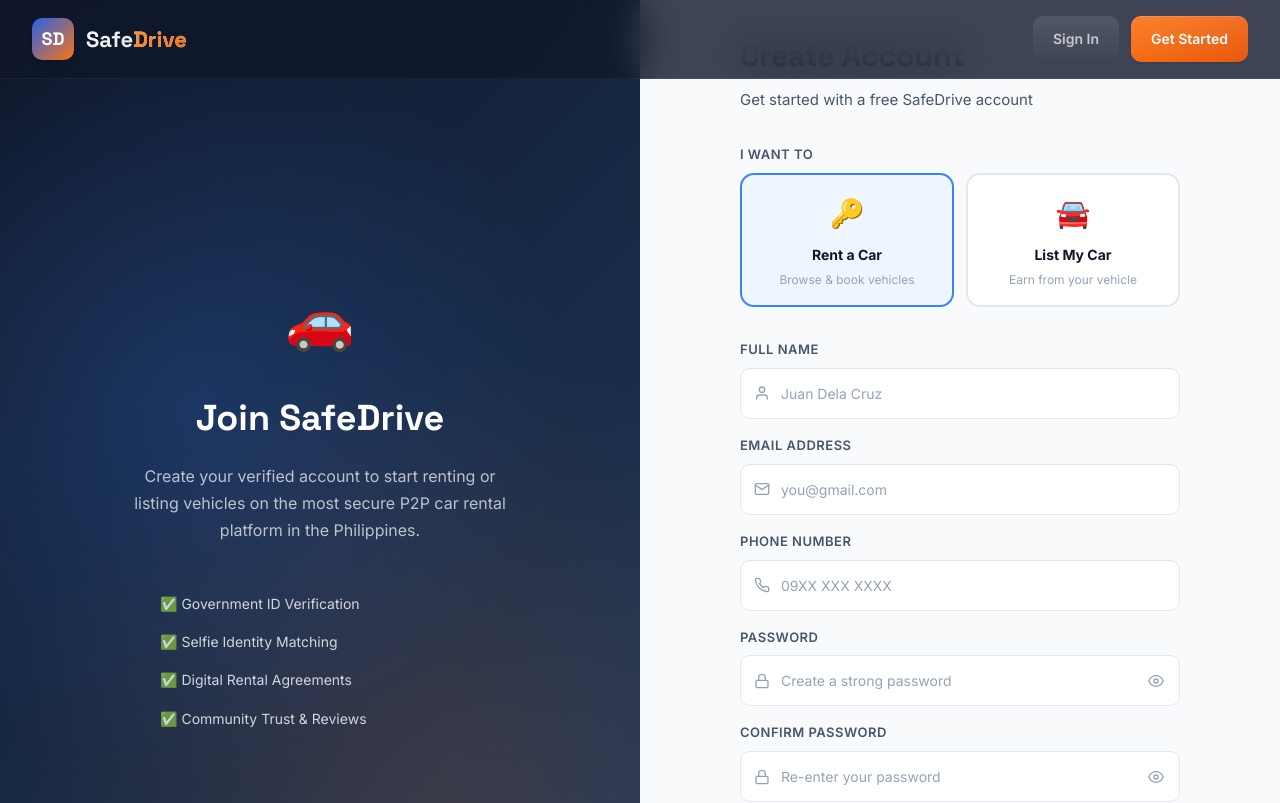
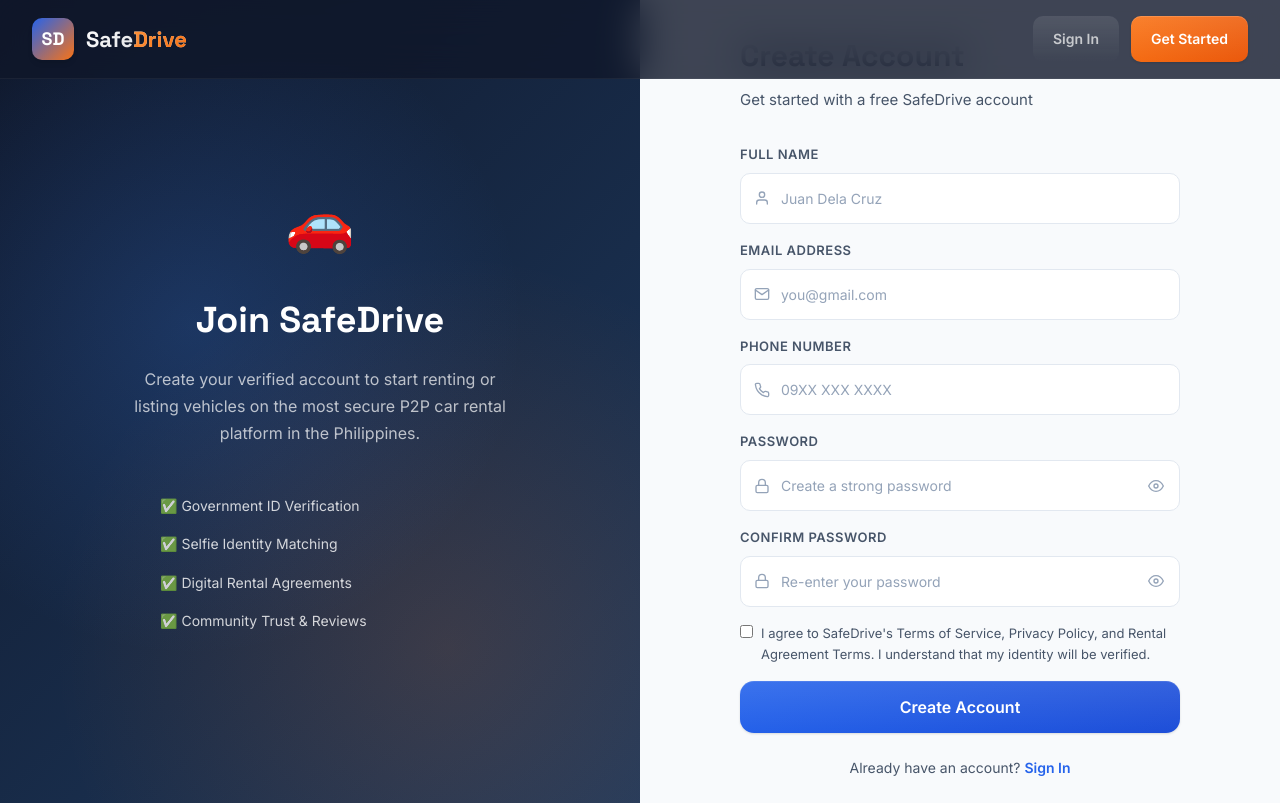
Before and after one commit to AzuAizawa/safedrive, a React (Vite) app: page /register in a window 1280 px wide. Shown: the top 803 px of the page. Built offline with nearby package versions, Linux system fonts and the light colour scheme.

Commit message:
feat: add brand/model delete, simplify roles to user/verified/admin, fix remaining rentee/renter refs

```diff
--- a/src/components/Navbar.jsx
+++ b/src/components/Navbar.jsx
@@ -106,7 +106,7 @@ export default function Navbar() {
                                         {profile?.verification_status || 'pending'}
                                     </span>
                                     <span className="badge badge-info" style={{ display: 'inline-flex' }}>
-                                        {profile?.role || 'rentee'}
+                                        {profile?.role === 'user' ? 'Not Verified' : profile?.role === 'verified' ? 'Verified' : profile?.role || 'user'}
                                     </span>
                                 </div>
                             </div>
--- a/src/context/AuthContext.jsx
+++ b/src/context/AuthContext.jsx
@@ -105,7 +105,7 @@ export function AuthProvider({ children }) {
                     setProfile({
                         id: user.id,
                         full_name: user.user_metadata?.full_name || user.email?.split('@')[0] || 'User',
-                        role: user.user_metadata?.role || 'rentee',
+                        role: user.user_metadata?.role || 'user',
                         verification_status: 'pending',
                         email: user.email,
                     });
@@ -146,7 +146,7 @@ export function AuthProvider({ children }) {
                 emailRedirectTo: redirectUrl,
                 data: {
                     full_name: sanitizedName,
-                    role: role || 'rentee',
+                    role: role || 'user',
                     phone: phone,
                 },
             },
@@ -155,7 +155,7 @@ export function AuthProvider({ children }) {
         if (!error) {
             logSecurityEvent('auth.register', `New user registered: ${email}`, {
                 severity: 'info',
-                metadata: { role: role || 'rentee' },
+                metadata: { role: role || 'user' },
             });
         }
 
@@ -270,11 +270,10 @@ export function AuthProvider({ children }) {
         fetchProfile: () => user && fetchProfile(user.id),
         isAdmin: profile?.role === 'admin',
         isSuperAdmin: profile?.role === 'super_admin',
-        isRenter: profile?.role === 'renter',    // Vehicle owner who lists cars
-        isRentee: profile?.role === 'rentee',     // Person who rents cars
-        isVerified: profile?.verification_status === 'verified',
-        // Legacy aliases for backward compat during transition
-        isOwner: profile?.role === 'renter',
+        isVerified: profile?.role === 'verified' || profile?.role === 'admin',
+        isRenter: profile?.role === 'verified' || profile?.role === 'admin',  // Verified users can list cars
+        isRentee: profile?.role === 'verified' || profile?.role === 'admin',  // Verified users can rent cars
+        isOwner: profile?.role === 'verified' || profile?.role === 'admin',   // Alias
     };
 
     return (
--- a/src/pages/admin/AdminPanel.jsx
+++ b/src/pages/admin/AdminPanel.jsx
@@ -1,7 +1,7 @@
 import { useEffect, useState } from 'react';
 import { supabase } from '../../lib/supabase';
 import { useAuth } from '../../context/AuthContext';
-import { FiUsers, FiTruck, FiCalendar, FiShield, FiCheck, FiX, FiEye, FiSearch, FiImage, FiPlus, FiToggleLeft, FiToggleRight, FiAlertCircle, FiClock } from 'react-icons/fi';
+import { FiUsers, FiTruck, FiCalendar, FiShield, FiCheck, FiX, FiEye, FiSearch, FiImage, FiPlus, FiToggleLeft, FiToggleRight, FiAlertCircle, FiClock, FiTrash2 } from 'react-icons/fi';
 import toast from 'react-hot-toast';
 import BackButton from '../../components/BackButton';
 
@@ -169,9 +169,38 @@ export default function AdminPanel() {
         } catch (err) { toast.error('Failed to update model'); }
     };
 
+    const deleteBrand = async (brandId, brandName) => {
+        const modelCount = carModels.filter(m => m.brand_id === brandId).length;
+        const msg = modelCount > 0
+            ? `Delete "${brandName}" and its ${modelCount} model(s)? This cannot be undone.`
+            : `Delete "${brandName}"? This cannot be undone.`;
+        if (!window.confirm(msg)) return;
+        try {
+            if (modelCount > 0) {
+                const { error: modelsErr } = await supabase.from('car_models').delete().eq('brand_id', brandId);
+                if (modelsErr) throw modelsErr;
+            }
+            const { error } = await supabase.from('car_brands').delete().eq('id', brandId);
+            if (error) throw error;
+            toast.success(`"${brandName}" deleted`);
+            if (selectedBrandId === brandId) setSelectedBrandId('');
+            fetchCatalog();
+        } catch (err) { toast.error('Failed to delete brand. It may be referenced by vehicles.'); }
+    };
+
+    const deleteModel = async (modelId, modelName) => {
+        if (!window.confirm(`Delete model "${modelName}"? This cannot be undone.`)) return;
+        try {
+            const { error } = await supabase.from('car_models').delete().eq('id', modelId);
+            if (error) throw error;
+            toast.success(`"${modelName}" deleted`);
+            fetchCatalog();
+        } catch (err) { toast.error('Failed to delete model. It may be referenced by vehicles.'); }
+    };
+
     // ===== COMPUTED =====
     const handleViewUser = (u) => { setSelectedUser(u); fetchUserDocs(u.id); };
-    const getRoleBadgeClass = (role) => ({ admin: 'badge-error', renter: 'badge-success', rentee: 'badge-info' }[role] || 'badge-neutral');
+    const getRoleBadgeClass = (role) => ({ admin: 'badge-error', verified: 'badge-success', user: 'badge-info' }[role] || 'badge-neutral');
     const getStatusBadge = (status) => ({ verified: 'badge-success', submitted: 'badge-pending', rejected: 'badge-error' }[status] || 'badge-neutral');
     const filteredCatalogModels = selectedBrandId ? carModels.filter(m => m.brand_id === selectedBrandId) : carModels;
 
@@ -204,7 +233,7 @@ export default function AdminPanel() {
                     </div>
                 </div>
             </td>
-            <td><span className={`badge ${getRoleBadgeClass(u.role)}`}>{u.role}</span></td>
+            <td><span className={`badge ${getRoleBadgeClass(u.role)}`}>{u.role === 'user' ? 'Not Verified' : u.role}</span></td>
             <td><span className={`badge ${getStatusBadge(u.verification_status)}`}>{u.verification_status || 'none'}</span></td>
             <td style={{ fontSize: 13 }}>{new Date(u.created_at).toLocaleDateString()}</td>
             <td>
@@ -498,6 +527,9 @@ export default function AdminPanel() {
                                             <button className="btn btn-ghost btn-sm" onClick={(e) => { e.stopPropagation(); toggleBrandActive(brand.id, brand.is_active); }} style={{ color: brand.is_active ? 'var(--success-500)' : 'var(--neutral-400)' }}>
                                                 {brand.is_active ? <FiToggleRight size={18} /> : <FiToggleLeft size={18} />}
                                             </button>
+                                            <button className="btn btn-ghost btn-sm" onClick={(e) => { e.stopPropagation(); deleteBrand(brand.id, brand.name); }} style={{ color: 'var(--error-400)' }} title="Delete brand">
+                                                <FiTrash2 size={15} />
+                                            </button>
                                         </div>
                                     ))}
                                 </div>
@@ -536,9 +568,14 @@ export default function AdminPanel() {
                                                     <td><span className="badge badge-info">{m.body_type}</span></td>
                                                     <td><span className={`badge ${m.is_active ? 'badge-success' : 'badge-neutral'}`}>{m.is_active ? 'Active' : 'Inactive'}</span></td>
                                                     <td>
-                                                        <button className="btn btn-ghost btn-sm" onClick={() => toggleModelActive(m.id, m.is_active)} style={{ color: m.is_active ? 'var(--success-500)' : 'var(--neutral-400)' }}>
-                                                            {m.is_active ? <FiToggleRight size={16} /> : <FiToggleLeft size={16} />}
-                                                        </button>
+                                                        <div style={{ display: 'flex', gap: 4 }}>
+                                                            <button className="btn btn-ghost btn-sm" onClick={() => toggleModelActive(m.id, m.is_active)} style={{ color: m.is_active ? 'var(--success-500)' : 'var(--neutral-400)' }}>
+                                                                {m.is_active ? <FiToggleRight size={16} /> : <FiToggleLeft size={16} />}
+                                                            </button>
+                                                            <button className="btn btn-ghost btn-sm" onClick={() => deleteModel(m.id, m.name)} style={{ color: 'var(--error-400)' }} title="Delete model">
+                                                                <FiTrash2 size={14} />
+                                                            </button>
+                                                        </div>
                                                     </td>
                                                 </tr>
                                             ))}
@@ -569,7 +606,7 @@ export default function AdminPanel() {
                                     <h3 style={{ fontSize: 18, fontWeight: 700 }}>{selectedUser.full_name}</h3>
                                     <p style={{ color: 'var(--text-secondary)', fontSize: 14 }}>{selectedUser.email}</p>
                                     <div style={{ display: 'flex', gap: 8, marginTop: 4 }}>
-                                        <span className={`badge ${getRoleBadgeClass(selectedUser.role)}`}>{selectedUser.role}</span>
+                                        <span className={`badge ${getRoleBadgeClass(selectedUser.role)}`}>{selectedUser.role === 'user' ? 'Not Verified' : selectedUser.role}</span>
                                         <span className={`badge ${getStatusBadge(selectedUser.verification_status)}`}>{selectedUser.verification_status || 'none'}</span>
                                     </div>
                                 </div>
@@ -632,9 +669,9 @@ export default function AdminPanel() {
                             <div style={{ marginBottom: 16 }}>
                                 <h3 style={{ fontSize: 15, fontWeight: 700, marginBottom: 12, display: 'flex', alignItems: 'center', gap: 8 }}><FiShield /> Role Management</h3>
                                 <div style={{ display: 'flex', gap: 8, flexWrap: 'wrap' }}>
-                                    {['rentee', 'renter', 'admin'].map(role => (
+                                    {['user', 'verified', 'admin'].map(role => (
                                         <button key={role} className={`btn btn-sm ${selectedUser.role === role ? 'btn-primary' : 'btn-secondary'}`} onClick={() => selectedUser.role !== role && changeRole(selectedUser.id, role)} disabled={selectedUser.role === role || selectedUser.id === user.id} style={{ textTransform: 'capitalize' }}>
-                                            {selectedUser.role === role ? `✓ ${role}` : role}
+                                            {selectedUser.role === role ? `✓ ${role === 'user' ? 'Not Verified' : role}` : (role === 'user' ? 'Not Verified' : role)}
                                         </button>
                                     ))}
                                 </div>
--- a/src/pages/auth/Register.jsx
+++ b/src/pages/auth/Register.jsx
@@ -79,7 +79,7 @@ export default function Register() {
     const { signUp } = useAuth();
     const navigate = useNavigate();
     const [searchParams] = useSearchParams();
-    const initialRole = searchParams.get('role') || 'rentee';
+    const initialRole = 'user';
 
     const [loading, setLoading] = useState(false);
     const [error, setError] = useState('');
@@ -212,28 +212,7 @@ export default function Register() {
                         </div>
                     )}
 
-                    {/* Role Selector */}
-                    <div className="form-group">
-                        <label className="form-label">I want to</label>
-                        <div className="role-selector">
-                            <div
-                                className={`role-option ${formData.role === 'rentee' ? 'selected' : ''}`}
-                                onClick={() => setFormData({ ...formData, role: 'rentee' })}
-                            >
-                                <div className="role-icon">🔑</div>
-                                <div className="role-name">Rent a Car</div>
-                                <div className="role-desc">Browse & book vehicles</div>
-                            </div>
-                            <div
-                                className={`role-option ${formData.role === 'renter' ? 'selected' : ''}`}
-                                onClick={() => setFormData({ ...formData, role: 'renter' })}
-                            >
-                                <div className="role-icon">🚘</div>
-                                <div className="role-name">List My Car</div>
-                                <div className="role-desc">Earn from your vehicle</div>
-                            </div>
-                        </div>
-                    </div>
+                    {/* Role is automatically set to 'user' — no selector needed */}
 
                     {/* Full Name */}
                     <div className="form-group">
```
